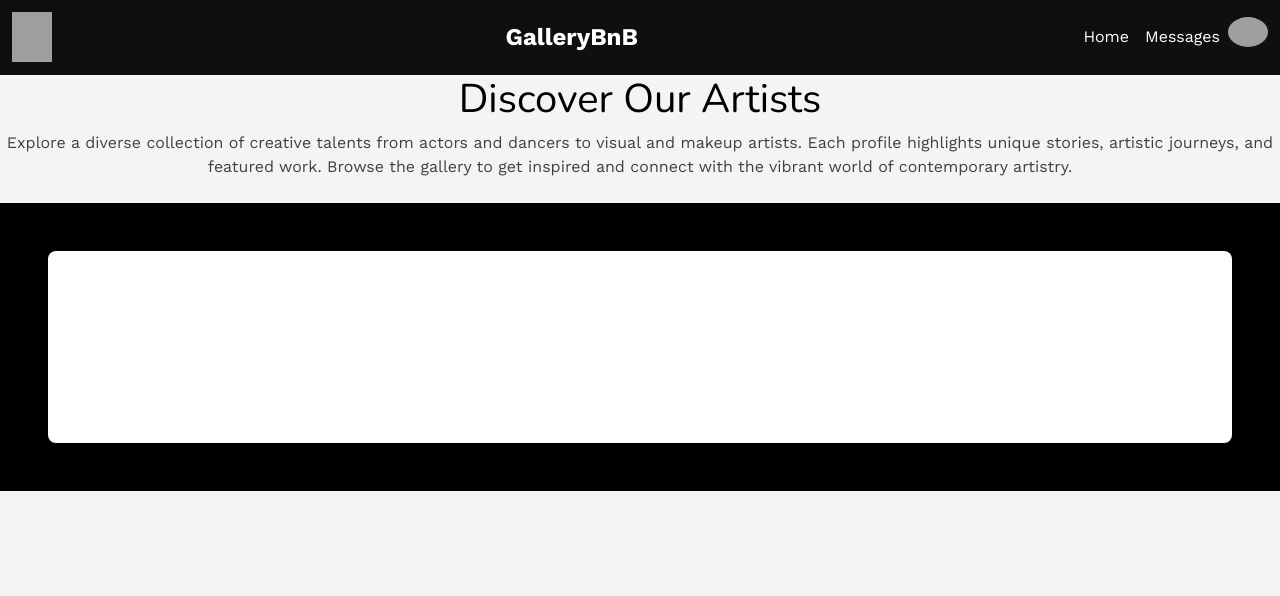
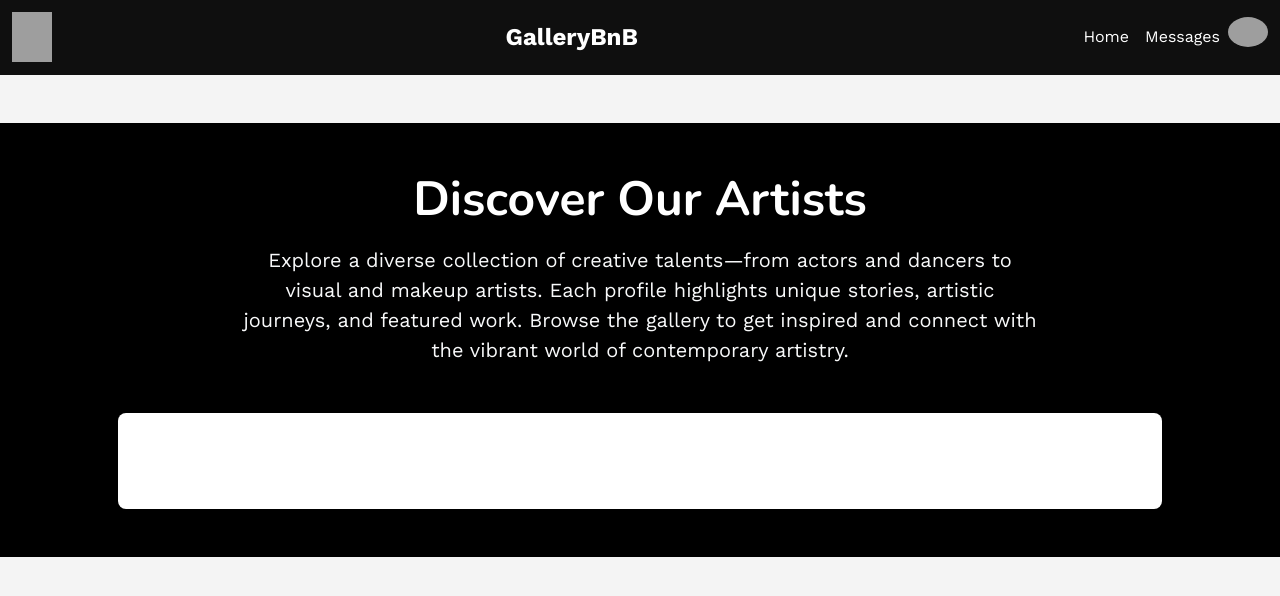
Before and after one commit to DianaDiandra/GalleryBnB, a Rails app: page /galleries in a window 1280 px wide. Shown: the part 17-613 px from the top of the page. Run offline with Rails 7, Linux system fonts and the light colour scheme; the visitor is signed in with stand-in values (Sample User, id 1); data that the repository does not hold is empty; style sheets or scripts are compiled from the project's sources; parts of the project's set-up code (start-up, migrations or seed data) failed here and were passed over; some libraries are stand-ins or nearby versions; grey boxes are pictures that could not be loaded.

Commit message:
Index show page improved styling

```diff
--- a/app/assets/stylesheets/components/_gallery_cards.scss
+++ b/app/assets/stylesheets/components/_gallery_cards.scss
@@ -1,16 +1,26 @@
-.cards {
-  .col {
-    margin-bottom: 1.5rem;
+.artist-showcase-section {
+  .intro-section {
+    max-width: 800px;
+    margin: 0 auto;
+  }
 
-    .card {
-      border-radius: 0.75rem;
-      transition: transform 0.3s ease, box-shadow 0.3s ease;
+  .card {
+    border-radius: 1rem;
+    transition: transform 0.3s ease, box-shadow 0.3s ease;
 
-      &:hover {
-        transform: translateY(-8px);
-        box-shadow: 0 10px 20px rgba(0, 0, 0, 0.3);
-        cursor: pointer;
-      }
+    &.hover-effect:hover {
+      transform: translateY(-8px);
+      box-shadow: 0 12px 24px rgba(0, 0, 0, 0.3);
+      cursor: pointer;
     }
   }
+
+  .card-title {
+    font-size: 1.1rem;
+    color: #212529;
+  }
+
+  .card-text {
+    font-size: 0.9rem;
+  }
 }
--- a/app/views/galleries/index.html.erb
+++ b/app/views/galleries/index.html.erb
@@ -1,22 +1,25 @@
-<h1 class="mb-2 text-center text-black">Discover Our Artists</h1>
-<p class="mb-4 text-center text-muted">
-  Explore a diverse collection of creative talents from actors and dancers to visual and makeup artists. Each profile highlights unique stories, artistic journeys, and featured work. Browse the gallery to get inspired and connect with the vibrant world of contemporary artistry.
-</p>
+<section class="artist-showcase-section bg-black py-5 mt-5">
+  <div class="container px-4 px-md-5">
+    <div class="intro-section text-center text-white mb-5">
+      <h1 class="display-5 fw-bold mb-3">Discover Our Artists</h1>
+      <p class="lead text-light">
+        Explore a diverse collection of creative talents—from actors and dancers to visual and makeup artists.
+        Each profile highlights unique stories, artistic journeys, and featured work. Browse the gallery to get inspired and connect with the vibrant world of contemporary artistry.
+      </p>
+    </div>
 
-<div class="bg-black py-5">
-  <div class="bg-white py-5 rounded-4 mx-3 mx-md-5">
-    <div class="container-fluid bg-white py-5 cards">
-      <div class="row row-cols-1 row-cols-sm-2 row-cols-md-3 g-4 justify-content-center">
+    <div class="bg-white py-5 rounded-4 shadow-sm">
+      <div class="row row-cols-1 row-cols-sm-2 row-cols-md-3 g-4 justify-content-center px-3">
         <% @galleries.each do |gallery| %>
           <div class="col" style="max-width: 300px;">
             <%= link_to gallery_path(gallery), class: "text-decoration-none text-reset" do %>
-              <div class="card border-0 shadow h-100 bg-white rounded-4 overflow-hidden">
+              <div class="card border-0 h-100 bg-white rounded-4 overflow-hidden shadow-sm hover-effect">
                 <% if gallery.image.attached? %>
                   <%= image_tag url_for(gallery.image), class: "card-img-top", alt: gallery.artist, style: "height: 200px; object-fit: cover;" %>
                 <% end %>
                 <div class="card-body p-3">
-                  <h5 class="card-title mb-1"><%= gallery.artist %></h5>
-                  <p class="card-text mb-2"><%= gallery.description %></p>
+                  <h5 class="card-title fw-semibold"><%= gallery.artist %></h5>
+                  <p class="card-text text-muted small mb-2"><%= truncate(gallery.description, length: 100) %></p>
                   <small class="text-muted"><%= gallery.date.strftime("%B %d, %Y") if gallery.date %></small>
                 </div>
               </div>
@@ -26,4 +29,4 @@
       </div>
     </div>
   </div>
-</div>
+</section>
```
